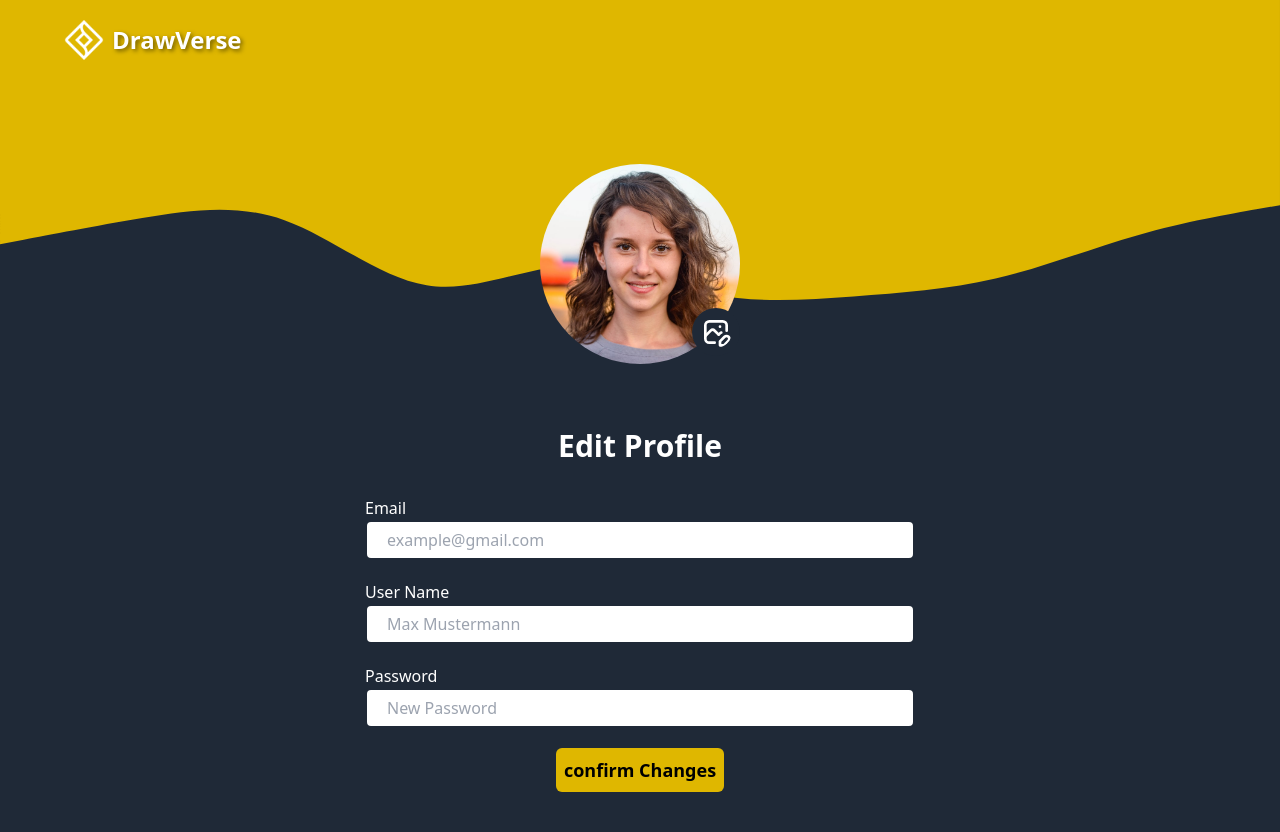
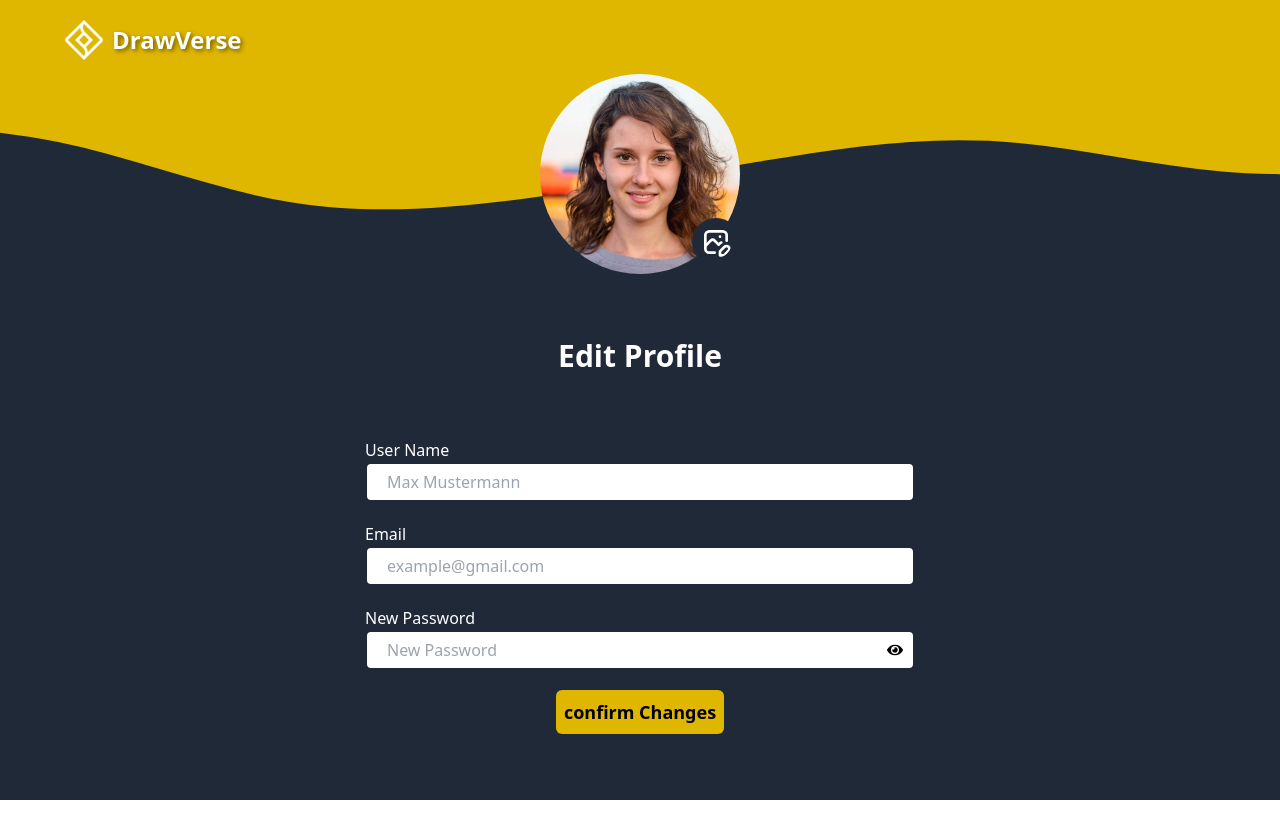
Before and after one commit to omar7kh/DrawVerse, a React (Vite) app in the folder client/: page /profile in a window 1280 px wide. After the commit the page ends 800 px from the top, so only its background shows below. Built offline with nearby package versions, Linux system fonts and the light colour scheme.

Commit message:
last changes

```diff
--- a/client/src/components/Highlight.jsx
+++ b/client/src/components/Highlight.jsx
@@ -1,7 +1,7 @@
 const Highlight = ({ imgSrc }) => {
   return (
     <div className='flex flex-col justify-center items-center gap-5'>
-      <div className='w-[300px] h-[150px] lg:w-[250px] lg:h-[150px] xl:w-[380px] xl:h-[250px]'>
+      <div className='w-[300px] h-[150px] lg:w-[250px] lg:h-[150px] xl:w-[350px] xl:h-[200px]'>
         <img src={imgSrc} className='h-full w-full' />
       </div>
     </div>
--- a/client/src/index.css
+++ b/client/src/index.css
@@ -1,3 +1,18 @@
 @tailwind base;
 @tailwind components;
 @tailwind utilities;
+
+
+
+::-webkit-scrollbar {
+    width: 5px;
+}
+::-webkit-scrollbar-track {
+    background: #f1f1f1;
+}
+::-webkit-scrollbar-thumb {
+    background: #888;
+}
+::-webkit-scrollbar-thumb:hover {
+    background: #555;
+}
--- a/client/src/pages/Home.jsx
+++ b/client/src/pages/Home.jsx
@@ -17,7 +17,7 @@ const Home = () => {
 
   return (
     <div className='min-h-screen w-full bg-gray-800 text-white relative'>
-      <nav className='flex justify-between items-center px-5 lg:px-16 h-20 z-50 fixed left-0 right-0 bg-[#DFB700]'>
+      <nav className='flex justify-between items-center px-5 h-20 z-50 absolute inset-x-0 lg:px-16'>
         <Logo
           width={40}
           height={40}
@@ -30,22 +30,21 @@ const Home = () => {
         {showDropdown && <DropdownMenu />}
       </nav>
 
-      <div
-        className='h-[450px] w-full flex flex-col justify-center items-center font-medium gap-12'
-        style={{
-          backgroundImage: `url(${bgYellow})`,
-          backgroundRepeat: 'no-repeat',
-          backgroundSize: 'cover',
-          backgroundPosition: 'bottom',
-        }}
-      >
+      <div className='w-full h-[210px]'>
+        <img
+          src={bgYellow}
+          className='w-full h-full object-cover object-bottom'
+        />
+      </div>
+
+      <div className='flex flex-col justify-center items-center mt-20 mb-20 lg:mb-0 gap-10'>
         <p
           className='text-[18px] w-[80%] text-justify md:text-[22px] lg:max-w-[70%] lg:text-[25px] lg:tracking-wide'
           style={{ textShadow: '2px 2px 4px rgba(0, 0, 0, 0.5)' }}
         >
           Welcome to the{' '}
           <span
-            className='text-[#202020] font-bold'
+            className='text-[#DFB700] font-bold'
             style={{ textShadow: 'none' }}
           >
             DrawVerse
@@ -54,7 +53,7 @@ const Home = () => {
           <span className='italic'>collaboration</span> thrive. Every mark here
           is a <span className='font-bold'>symphony</span> of ideas,{' '}
           <span
-            className='text-[#202020] font-bold'
+            className='text-[#DFB700] font-bold'
             style={{ textShadow: 'none' }}
           >
             sparking
@@ -62,7 +61,7 @@ const Home = () => {
           <span className='italic'>innovation</span> and igniting{' '}
           <span className='font-bold'>expression</span>. This dynamic{' '}
           <span
-            className='font-bold text-[#202020]'
+            className='font-bold text-[#DFB700]'
             style={{ textShadow: 'none' }}
           >
             platform
@@ -74,7 +73,7 @@ const Home = () => {
         </p>
         <Link
           to='/'
-          className='bg-gray-800 p-2 rounded-md text-xl font-bold hover:text-[#DFB700] delay-75 duration-200'
+          className='bg-[#DFB700] p-1 rounded-md lg:p-2 lg:text-xl text-black font-bold delay-75 duration-200 hover:scale-95 transition'
         >
           Get started
         </Link>
--- a/client/src/pages/Profile.jsx
+++ b/client/src/pages/Profile.jsx
@@ -3,6 +3,8 @@ import avatar from '../assets/images/person-img.jpeg';
 import { TbPhotoEdit } from 'react-icons/tb';
 import { useRef, useState } from 'react';
 import { Logo } from '../components';
+import { FaEye } from 'react-icons/fa';
+import { FaEyeSlash } from 'react-icons/fa';
 
 const Profile = () => {
   const [userData, setUserData] = useState({
@@ -10,6 +12,8 @@ const Profile = () => {
     email: '',
     password: '',
   });
+  const [showPassword, setShowPassword] = useState(false);
+
   const fileInputRef = useRef(null);
 
   const handleFormChange = (e) => {
@@ -29,17 +33,16 @@ const Profile = () => {
     console.log('Selected file:', image);
   };
 
+  console.log(showPassword);
   return (
     <div className='min-h-screen w-full bg-gray-800 text-white'>
-      <div
-        className='w-full h-[300px] relative flex justify-center items-center'
-        style={{
-          backgroundImage: `url(${bgYellow})`,
-          backgroundRepeat: 'no-repeat',
-          backgroundSize: 'cover',
-          backgroundPosition: 'bottom',
-        }}
-      >
+      <div className='relative flex justify-center items-center'>
+        <div className='w-full h-[210px]'>
+          <img
+            src={bgYellow}
+            className='w-full h-full object-cover object-bottom'
+          />
+        </div>
         <Logo
           width={40}
           height={40}
@@ -59,7 +62,7 @@ const Profile = () => {
         </div>
       </div>
 
-      <span className='mt-32 mb-8 block text-center font-semibold text-3xl'>
+      <span className='my-32 mb-16 block text-center font-semibold text-3xl'>
         Edit Profile
       </span>
 
@@ -76,18 +79,6 @@ const Profile = () => {
         className='w-[400px] pb-10 lg:w-[550px] mx-auto flex flex-col gap-5 justify-center items-center'
       >
         <div className='flex flex-col w-full'>
-          <label htmlFor='email'>Email</label>
-          <input
-            className='w-full h-10 px-5 py-3 border-2 border-gray-800 text-black rounded-md'
-            type='email'
-            name='email'
-            id='email'
-            placeholder='example@gmail.com'
-            onChange={(e) => handleFormChange(e)}
-          />
-        </div>
-
-        <div className='flex flex-col w-full'>
           <label htmlFor='userName'>User Name</label>
           <input
             className='w-full h-10 px-5 py-3 border-2 border-gray-800 text-black rounded-md'
@@ -100,20 +91,43 @@ const Profile = () => {
         </div>
 
         <div className='flex flex-col w-full'>
-          <label htmlFor='password'>Password</label>
+          <label htmlFor='email'>Email</label>
           <input
             className='w-full h-10 px-5 py-3 border-2 border-gray-800 text-black rounded-md'
-            type='password'
+            type='email'
+            name='email'
+            id='email'
+            placeholder='example@gmail.com'
+            onChange={(e) => handleFormChange(e)}
+          />
+        </div>
+
+        <div className='flex flex-col w-full relative'>
+          <label htmlFor='password'>New Password</label>
+          <input
+            className='w-full h-10 pl-5 pr-8 py-3 border-2 border-gray-800 text-black rounded-md'
+            type={showPassword ? 'text' : 'password'}
             name='password'
             id='password'
             placeholder='New Password'
             onChange={(e) => handleFormChange(e)}
           />
+          {!showPassword ? (
+            <FaEye
+              className='absolute bottom-3 right-3 text-black cursor-pointer'
+              onClick={() => setShowPassword(true)}
+            />
+          ) : (
+            <FaEyeSlash
+              className='absolute bottom-3 right-3 text-black cursor-pointer'
+              onClick={() => setShowPassword(false)}
+            />
+          )}
         </div>
 
         <button
           type='submit'
-          className='bg-[#DFB700] text-black p-2 rounded-md font-bold text-lg hover:bg-[#c3a939]'
+          className='bg-[#DFB700] text-black p-2 rounded-md font-bold text-lg hover:scale-95 transition'
         >
           confirm Changes
         </button>
--- /dev/null
+++ b/client/src/pages/whiteBoard.jsx
@@ -0,0 +1,7 @@
+import React from 'react';
+
+const whiteBoard = () => {
+  return <div>whiteBoard</div>;
+};
+
+export default whiteBoard;
```
Also changed, not shown: client/src/assets/images/wave-haikei.svg.
